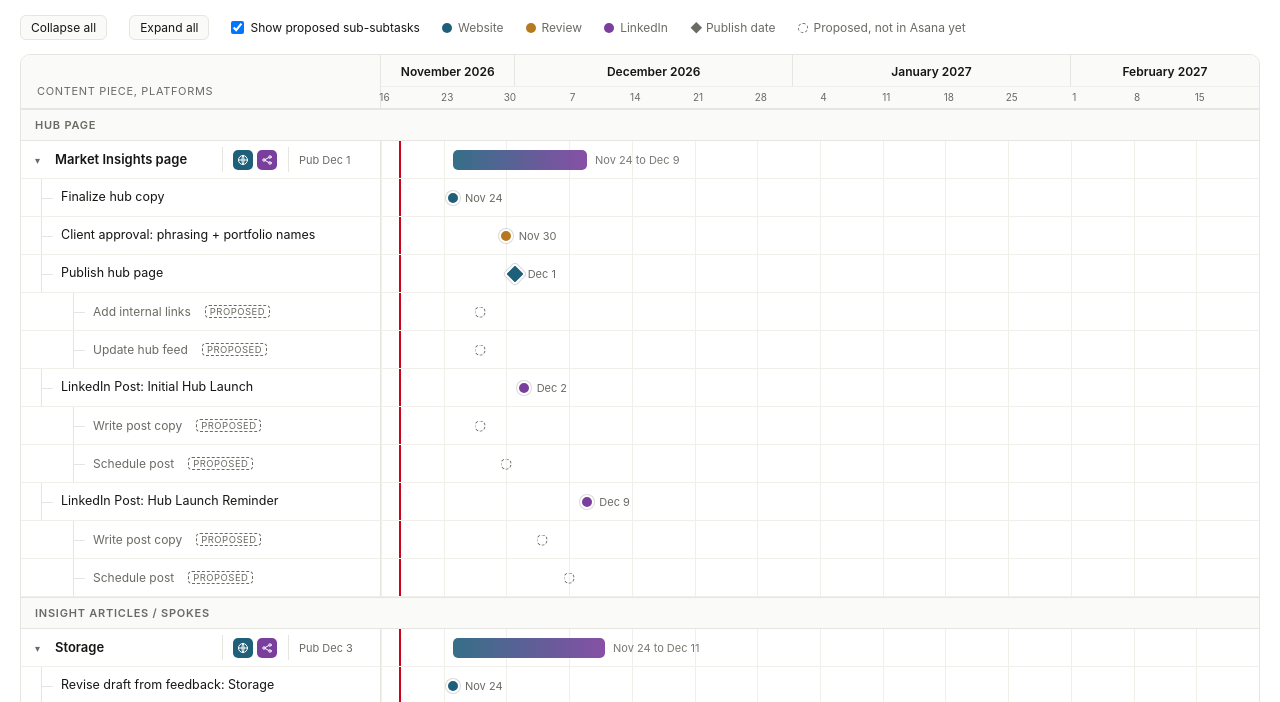
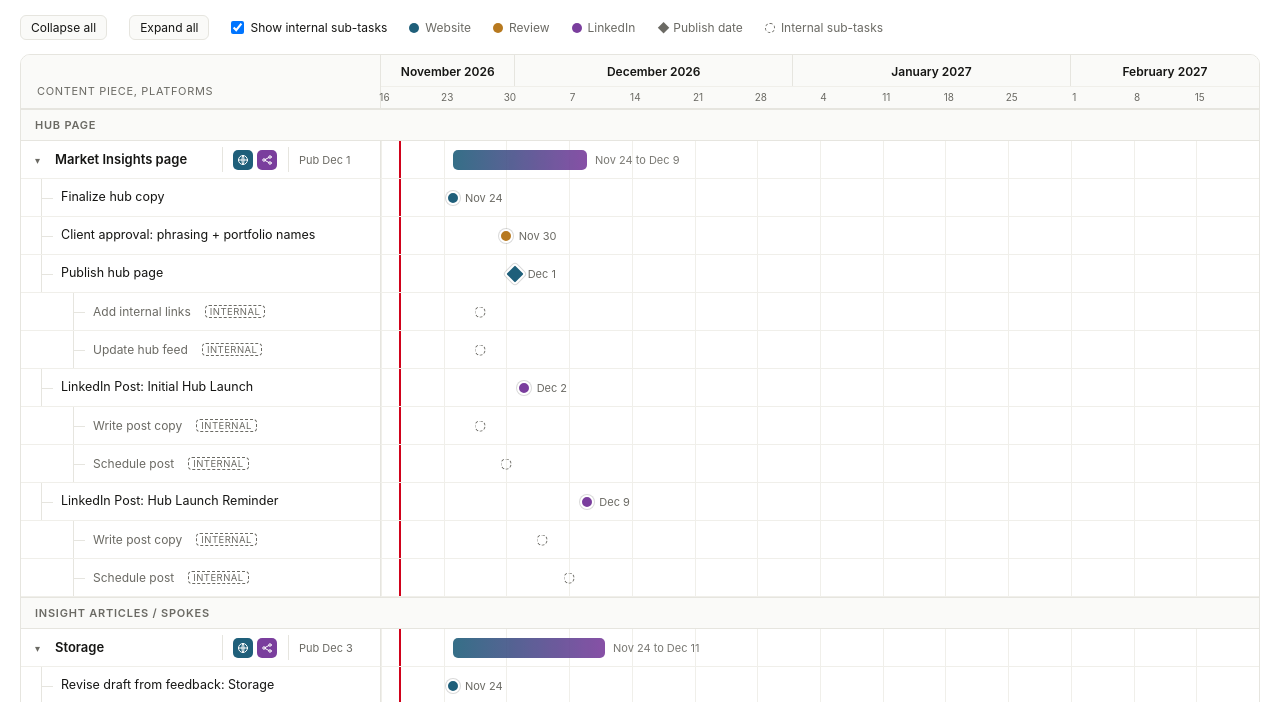
Before and after one commit to nbuscemi-lumix/bbp, a plain HTML site: page index.html in a window 1280 px wide. Shown: the part 96-798 px from the top of the page. Drawn offline with Linux system fonts and the light colour scheme.

Commit message:
Rename proposed sub-subtasks to internal sub-tasks
Co-Authored-By: Claude Sonnet 5.5 <noreply@anthropic.com>
Claude-Session: https://claude.ai/code/session_01LXnJxaEx8uCLhkqcQZr2Ni

```diff
--- a/index.html
+++ b/index.html
@@ -100,12 +100,12 @@ label.tog{display:inline-flex;gap:6px;align-items:center;cursor:pointer;color:va
 
   <div class="bar-row">
     <button id="collapse">Collapse all</button><button id="expand">Expand all</button>
-    <label class="tog"><input type="checkbox" id="showprop" checked> Show proposed sub-subtasks</label>
+    <label class="tog"><input type="checkbox" id="showprop" checked> Show internal sub-tasks</label>
     <span class="key"><span class="dot web"></span>Website</span>
     <span class="key"><span class="dot rev"></span>Review</span>
     <span class="key"><span class="dot li"></span>LinkedIn</span>
     <span class="key">&#9670; Publish date</span>
-    <span class="key"><span class="dot prop"></span>Proposed, not in Asana yet</span>
+    <span class="key"><span class="dot prop"></span>Internal sub-tasks</span>
   </div>
 
   <div class="gantt">
@@ -210,7 +210,7 @@ fetch("data.json?"+Date.now(),{cache:"no-store"}).then(function(r){if(!r.ok)thro
       rows.appendChild(l);rows.appendChild(rr);
       var props=proposed(t);
       props.forEach(function(nm,i){
-        var l2=cell("ss cl",'<span class="tname">'+nm+'</span><span class="tag">proposed</span>');l2.dataset.g=id;l2.dataset.prop="1";
+        var l2=cell("ss cl",'<span class="tname">'+nm+'</span><span class="tag">internal</span>');l2.dataset.g=id;l2.dataset.prop="1";
         var r2=cell("cr ss","");r2.dataset.g=id;r2.dataset.prop="1";
         if(t.due){
           var off=(props.length-i)*2;
```
